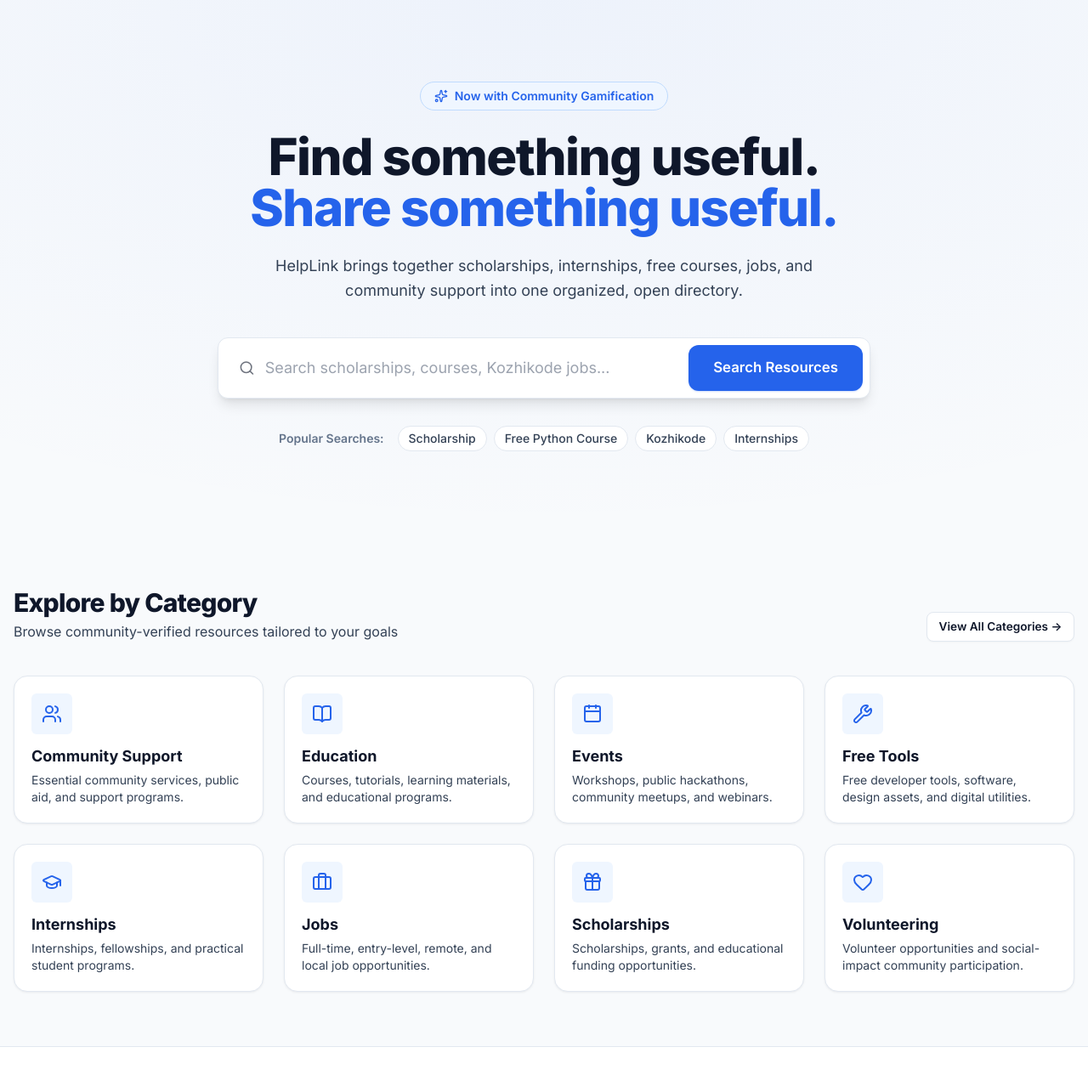
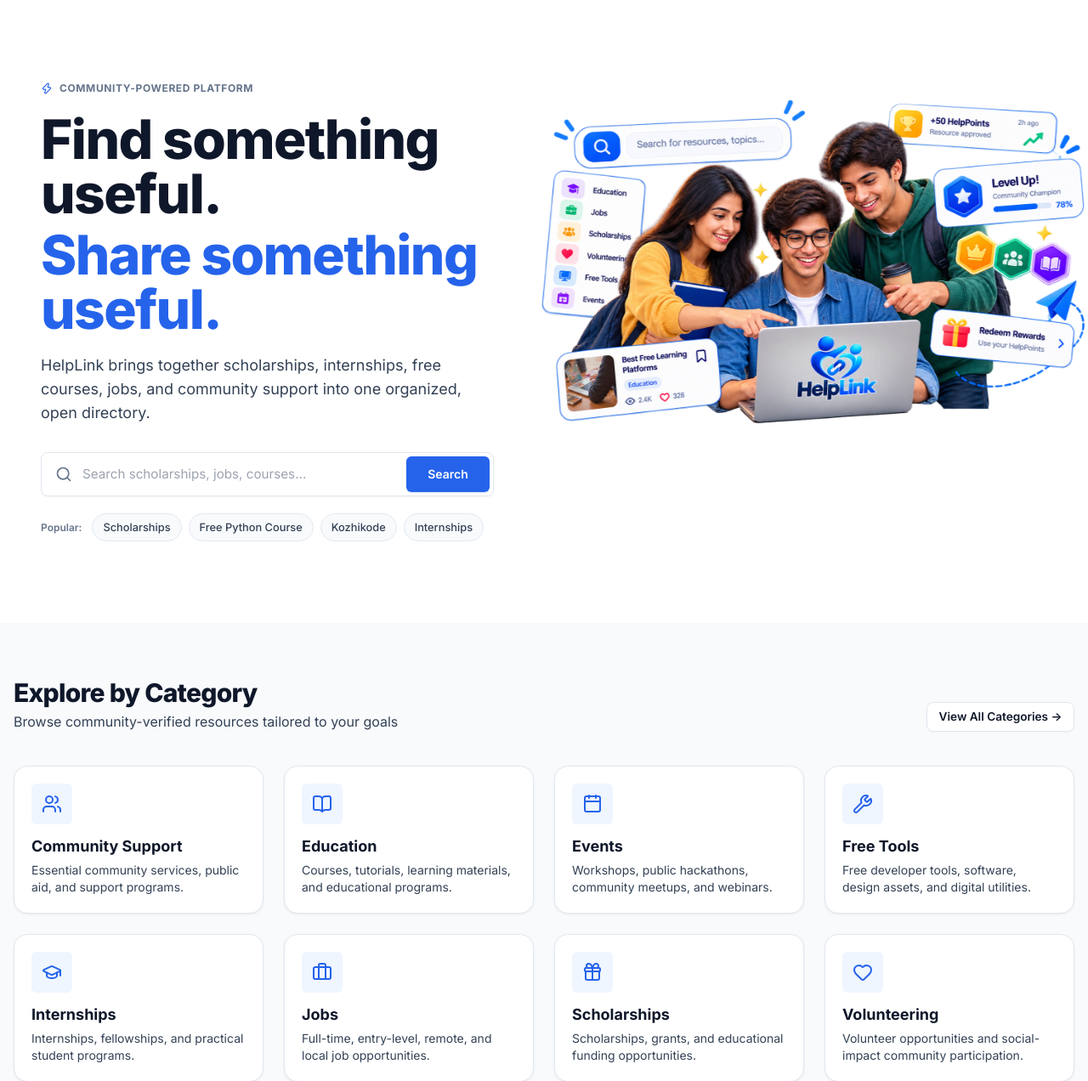
Before and after one commit to jifrick/HelpLink, a FastAPI app: page / in a window 1280 px wide. Shown: the part 72-1344 px from the top of the page at 85% size. Run offline with FastAPI, Linux system fonts and the light colour scheme; data comes from the database, SQL or seed files in the repository; data that the repository does not hold is empty; some libraries are stand-ins or nearby versions.

Commit message:
HL-HERO-001: Redesign hero section with two-column layout and new artwork

```diff
--- a/app/templates/pages/home.html
+++ b/app/templates/pages/home.html
@@ -4,38 +4,89 @@
 
 {% block content %}
 <!-- Hero Section -->
-<section class="py-16 md:py-24" style="background: radial-gradient(100% 100% at 50% 0%, rgba(37, 99, 235, 0.05) 0%, rgba(248, 250, 252, 0) 100%); text-align: center;">
-  <div class="container">
+<section class="relative overflow-hidden bg-bg md:bg-surface py-12 md:py-20 lg:py-24" style="min-height: 650px;">
+  <div class="container mx-auto px-4 md:px-8 lg:px-12 max-w-[1400px]">
+    <div class="flex flex-col lg:flex-row items-center lg:items-start justify-between gap-12 lg:gap-8">
 
-    <div class="inline-flex items-center gap-2 px-4 py-1.5 rounded-full bg-primary-light border border-primary-border text-primary font-semibold text-sm mb-6 transition-transform hover:scale-105 cursor-default">
-      <i data-lucide="sparkles" class="w-4 h-4"></i> <span>Now with Community Gamification</span>
-    </div>
+      <!-- Left Content Column -->
+      <div class="w-full lg:w-[45%] lg:max-w-[560px] z-10 flex flex-col justify-center hero-content-anim">
 
-    <h1 class="text-4xl md:text-5xl lg:text-6xl font-extrabold text-brand leading-tight tracking-tight mb-6">
-      Find something useful.<br><span class="text-primary">Share something useful.</span>
-    </h1>
+        <!-- Eyebrow -->
+        <div class="inline-flex items-center text-xs font-bold tracking-wider text-muted uppercase mb-5">
+          <i data-lucide="zap" class="w-3.5 h-3.5 mr-2 text-primary"></i>
+          Community-Powered Platform
+        </div>
 
-    <p class="text-lg text-secondary max-w-2xl mx-auto mb-10 leading-relaxed">
-      HelpLink brings together scholarships, internships, free courses, jobs, and community support into one organized, open directory.
-    </p>
+        <!-- Headline -->
+        <h1 class="text-4xl sm:text-5xl lg:text-[4rem] font-extrabold text-brand leading-[0.95] tracking-tight mb-5">
+          Find something useful.<br>
+          <span class="text-primary mt-2 block">Share something useful.</span>
+        </h1>
 
-    <form action="/resources" method="GET" class="max-w-3xl mx-auto bg-surface p-2 rounded-xl shadow-lg border border-border flex flex-col md:flex-row gap-2 transition-base focus-within:border-primary focus-within:shadow-xl">
-      <div class="flex-1 flex items-center gap-3 px-4 py-2">
-        <i data-lucide="search" class="w-5 h-5 opacity-60"></i>
-        <input type="text" name="q" class="w-full bg-transparent border-none outline-none text-brand text-lg" placeholder="Search scholarships, courses, Kozhikode jobs..." required>
+        <!-- Description -->
+        <p class="text-[1.05rem] md:text-lg text-secondary leading-relaxed mb-8 max-w-[500px]">
+          HelpLink brings together scholarships, internships, free courses, jobs, and community support into one organized, open directory.
+        </p>
+
+        <!-- Search Module -->
+        <div class="mb-5 w-full">
+          <form action="/resources" method="GET" class="flex flex-col sm:flex-row items-stretch sm:items-center bg-surface border border-border rounded-lg shadow-sm transition-all duration-200 focus-within:border-primary focus-within:ring-2 focus-within:ring-primary-soft p-1">
+            <div class="flex-1 flex items-center px-3 py-2">
+              <i data-lucide="search" class="w-5 h-5 text-muted shrink-0 mr-3"></i>
+              <input type="text" name="q" class="w-full bg-transparent border-none outline-none text-brand text-[0.95rem] placeholder-muted" placeholder="Search scholarships, jobs, courses..." required>
+            </div>
+            <button type="submit" class="btn btn-primary whitespace-nowrap px-6 py-2.5 rounded-md text-sm transition-transform duration-150 hover:-translate-y-px mt-2 sm:mt-0">Search</button>
+          </form>
+        </div>
+
+        <!-- Popular Searches -->
+        <div class="flex flex-wrap items-center gap-2">
+          <span class="text-xs font-semibold text-muted mr-1">Popular:</span>
+          <a href="/resources?q=Scholarships" class="px-3 py-1.5 text-[0.8rem] font-medium bg-bg border border-border rounded-full text-secondary hover:text-primary hover:border-primary-border hover:bg-primary-light transition-all duration-150">Scholarships</a>
+          <a href="/resources?q=Python" class="px-3 py-1.5 text-[0.8rem] font-medium bg-bg border border-border rounded-full text-secondary hover:text-primary hover:border-primary-border hover:bg-primary-light transition-all duration-150">Free Python Course</a>
+          <a href="/resources?q=Kozhikode" class="px-3 py-1.5 text-[0.8rem] font-medium bg-bg border border-border rounded-full text-secondary hover:text-primary hover:border-primary-border hover:bg-primary-light transition-all duration-150">Kozhikode</a>
+          <a href="/resources?type=Internship" class="px-3 py-1.5 text-[0.8rem] font-medium bg-bg border border-border rounded-full text-secondary hover:text-primary hover:border-primary-border hover:bg-primary-light transition-all duration-150">Internships</a>
+        </div>
       </div>
-      <button type="submit" class="btn btn-primary btn-lg whitespace-nowrap">Search Resources</button>
-    </form>
 
-    <div class="flex items-center justify-center flex-wrap gap-2 mt-8">
-      <span class="text-sm font-semibold text-muted mr-2">Popular Searches:</span>
-      <a href="/resources?q=Scholarship" class="px-3 py-1 text-sm font-medium bg-surface border border-border rounded-full text-secondary hover:text-primary hover:border-primary hover:bg-primary-light transition-base">Scholarship</a>
-      <a href="/resources?q=Python" class="px-3 py-1 text-sm font-medium bg-surface border border-border rounded-full text-secondary hover:text-primary hover:border-primary hover:bg-primary-light transition-base">Free Python Course</a>
-      <a href="/resources?q=Kozhikode" class="px-3 py-1 text-sm font-medium bg-surface border border-border rounded-full text-secondary hover:text-primary hover:border-primary hover:bg-primary-light transition-base">Kozhikode</a>
-      <a href="/resources?type=Internship" class="px-3 py-1 text-sm font-medium bg-surface border border-border rounded-full text-secondary hover:text-primary hover:border-primary hover:bg-primary-light transition-base">Internships</a>
+      <!-- Right Visual Column -->
+      <div class="w-full lg:w-[55%] flex justify-center lg:justify-end lg:-mr-12 relative z-0 mt-8 lg:mt-0 hero-image-anim">
+        <img src="/static/images/hero-artwork.png" alt="HelpLink Community" class="w-full max-w-[650px] lg:max-w-[800px] object-contain h-auto" style="max-height: 550px;">
+      </div>
+
     </div>
   </div>
 </section>
+
+<style>
+  /* Entrance Animations */
+  @keyframes fadeUpIn {
+    0% { opacity: 0; transform: translateY(12px); }
+    100% { opacity: 1; transform: translateY(0); }
+  }
+  @keyframes fadeLeftIn {
+    0% { opacity: 0; transform: translateX(20px); }
+    100% { opacity: 1; transform: translateX(0); }
+  }
+
+  .hero-content-anim {
+    animation: fadeUpIn 300ms cubic-bezier(0.16, 1, 0.3, 1) forwards;
+  }
+
+  .hero-image-anim {
+    opacity: 0;
+    animation: fadeLeftIn 350ms cubic-bezier(0.16, 1, 0.3, 1) forwards;
+    animation-delay: 80ms;
+  }
+
+  @media (prefers-reduced-motion: reduce) {
+    .hero-content-anim, .hero-image-anim {
+      animation: none !important;
+      opacity: 1 !important;
+      transform: none !important;
+    }
+  }
+</style>
 
 <!-- Categories Grid Section -->
 <section class="py-16">
```
Also changed, not shown: app/static/images/hero-artwork.png (added).
